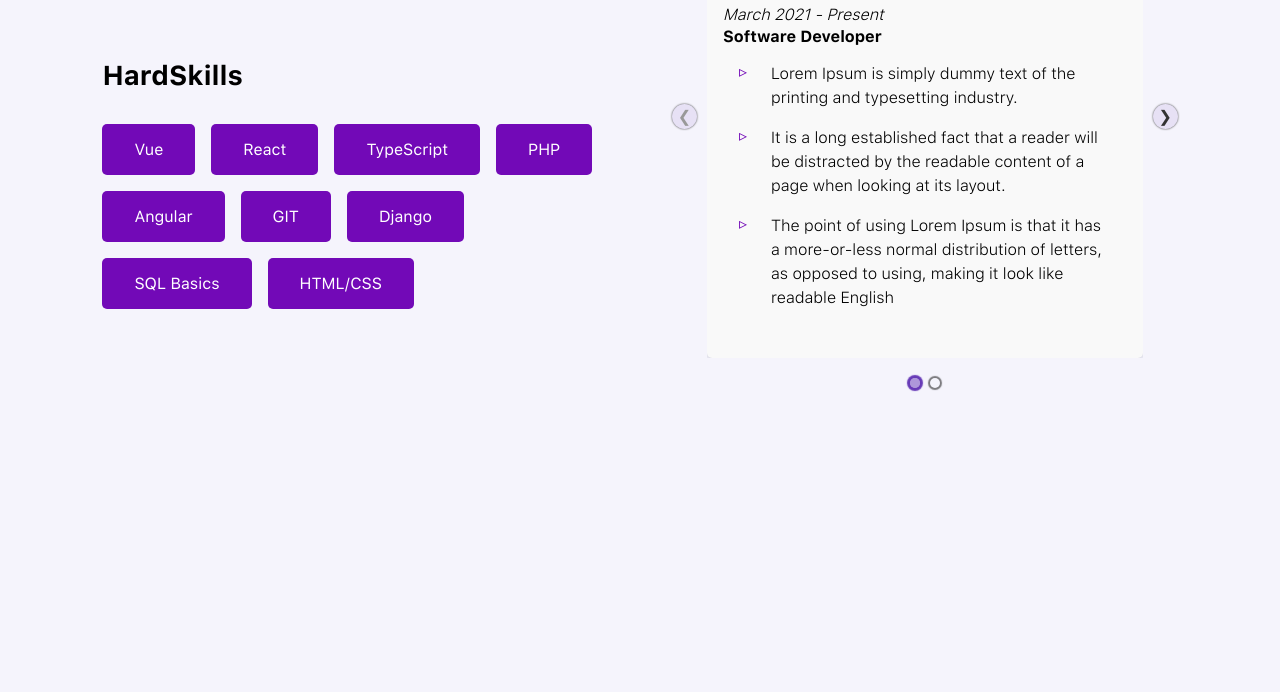
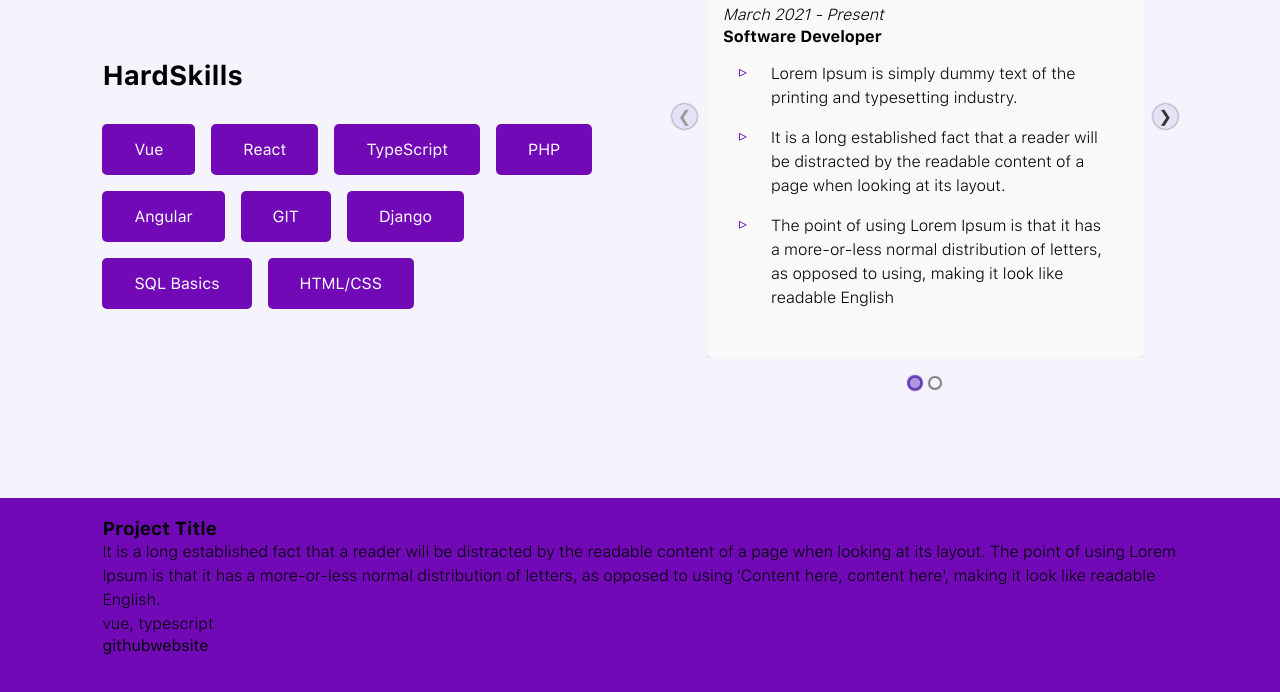
Before and after one commit to matheusjv11/My-Portfolio-, a Next.js app: page / in a window 1280 px wide. Shown: the part 1102-1794 px from the top of the page. Before the commit the page ends 1600 px from the top, so only its background shows below. Built offline with nearby package versions, Linux system fonts and the light colour scheme.

Commit message:
Creating projects structure

```diff
--- a/src/pages/components/Header/index.tsx
+++ b/src/pages/components/Header/index.tsx
@@ -6,7 +6,7 @@ export default function Header() {
             <List>
                 <li><a href="#initialPage">Home</a></li>
                 <li><a href="#about">About me</a></li>
-                <li><a href="#">Projects</a></li>
+                <li><a href="#projects">Projects</a></li>
                 <li><a href="#">Contact</a></li>
             </List>
         </>
--- a/src/pages/components/InitialPage/style.ts
+++ b/src/pages/components/InitialPage/style.ts
@@ -8,7 +8,6 @@ export const Image = styled.img`
 export const InitialSection = styled(Section)`
     display: flex;
     padding-top: 4rem;
-    background: var(--purple);
     color: white;
 `;
 
--- a/src/pages/components/Projects/index.tsx
+++ b/src/pages/components/Projects/index.tsx
@@ -0,0 +1,21 @@
+import { ProjectsSection } from "./style"
+
+
+export default function InitialPage () {
+    return(
+        <ProjectsSection id='projects'>
+           <img src="" alt="" />
+           <div>
+            <h3>Project Title</h3>
+            <div>
+                <p>It is a long established fact that a reader will be distracted by the readable content of a page when looking at its layout. The point of using Lorem Ipsum is that it has a more-or-less normal distribution of letters, as opposed to using 'Content here, content here', making it look like readable English.</p>
+            </div>
+            <p>vue, typescript</p>
+            <div>
+                <a href="/">github</a>
+                <a href="/">website</a>
+            </div>
+           </div>
+        </ProjectsSection>
+    )
+}
--- a/src/pages/components/Projects/style.ts
+++ b/src/pages/components/Projects/style.ts
@@ -0,0 +1,6 @@
+import styled from 'styled-components'
+import { Section } from '@/pages/components/Base/style'
+
+export const ProjectsSection = styled(Section)`
+
+`;
--- a/src/pages/index.tsx
+++ b/src/pages/index.tsx
@@ -2,6 +2,7 @@ import Head from 'next/head'
 import Header from './components/Header/index'
 import InitialPage from './components/InitialPage/index'
 import About from './components/About/index'
+import Projects from './components/Projects/index'
 
 import styles from '@/styles/Home.module.css'
 
@@ -18,6 +19,7 @@ export default function Home() {
         <Header />
         <InitialPage />
         <About />
+        <Projects />
       </main>
     </>
   )
--- a/src/styles/Home.module.css
+++ b/src/styles/Home.module.css
@@ -4,3 +4,7 @@
   align-items: center;
   min-height: 100vh;
 }
+
+.main section:nth-child(even) {
+  background: var(--purple);
+}
```
Also changed, not shown: src/pages/components/Base/style.ts (line endings or trailing spaces).
